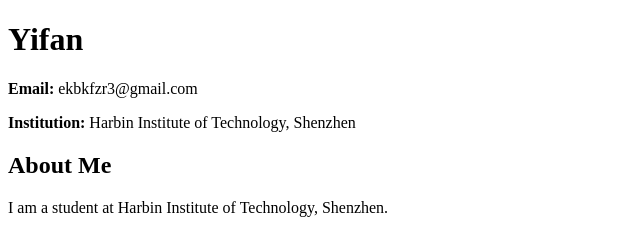
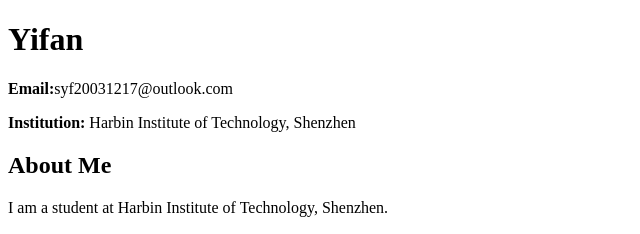
Before and after one commit to Peter151271/Peter151271.github.io, a plain HTML site: page index.html in a window 1280 px wide. Shown: the top 234 px of the page, 0-640 px from the left. Drawn offline with Linux system fonts and the light colour scheme.

Commit message:
Update index.html

```diff
--- a/index.html
+++ b/index.html
@@ -2,12 +2,12 @@
 <html>
 <head>
   <meta charset="UTF-8">
-  <title>Yifan</title>
+  <title>Yifan Song</title>
 </head>
 <body>
   <h1>Yifan</h1>
 
-  <p><strong>Email:</strong> ekbkfzr3@gmail.com</p>
+  <p><strong>Email:</strong>syf20031217@outlook.com</p>
   <p><strong>Institution:</strong> Harbin Institute of Technology, Shenzhen</p>
 
   <h2>About Me</h2>
```
